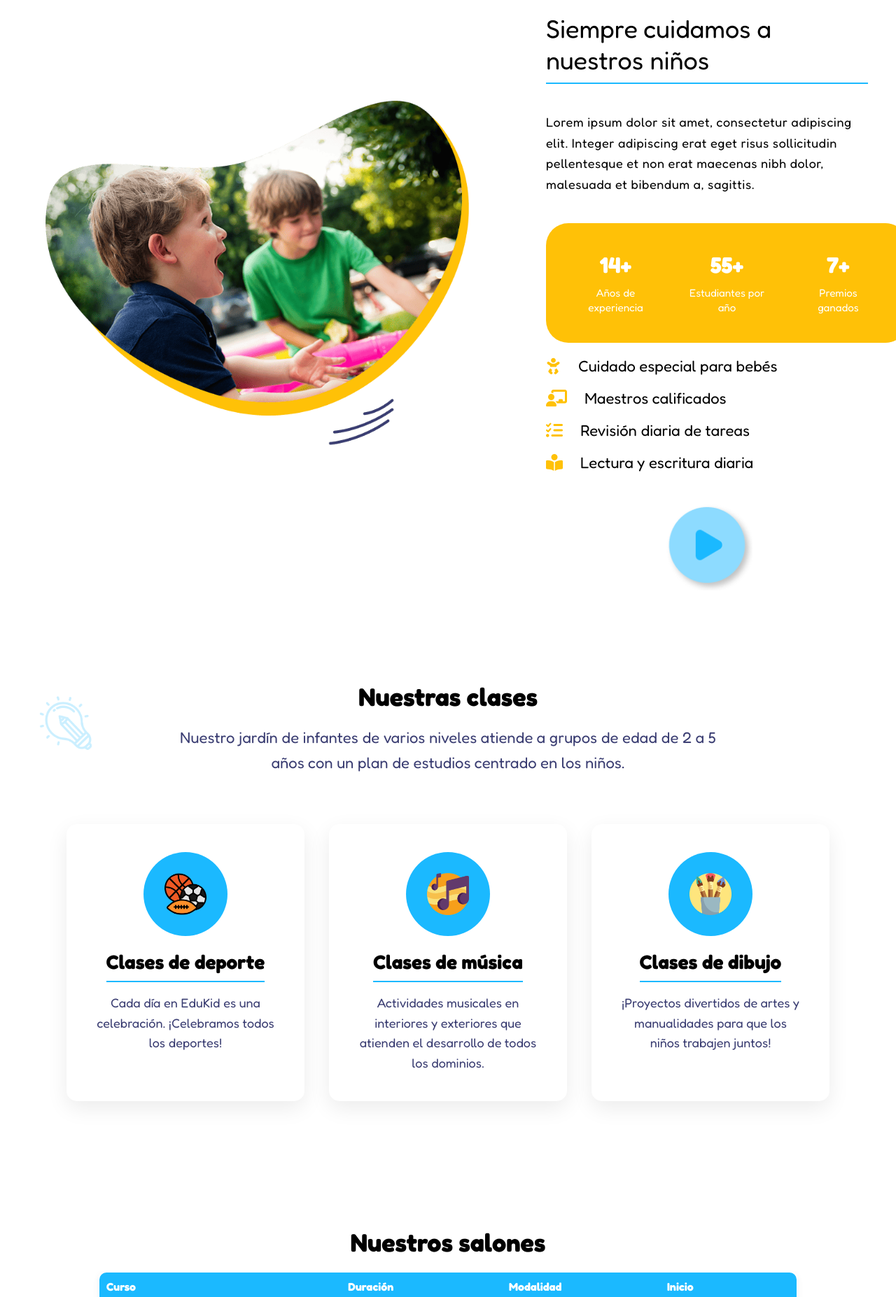
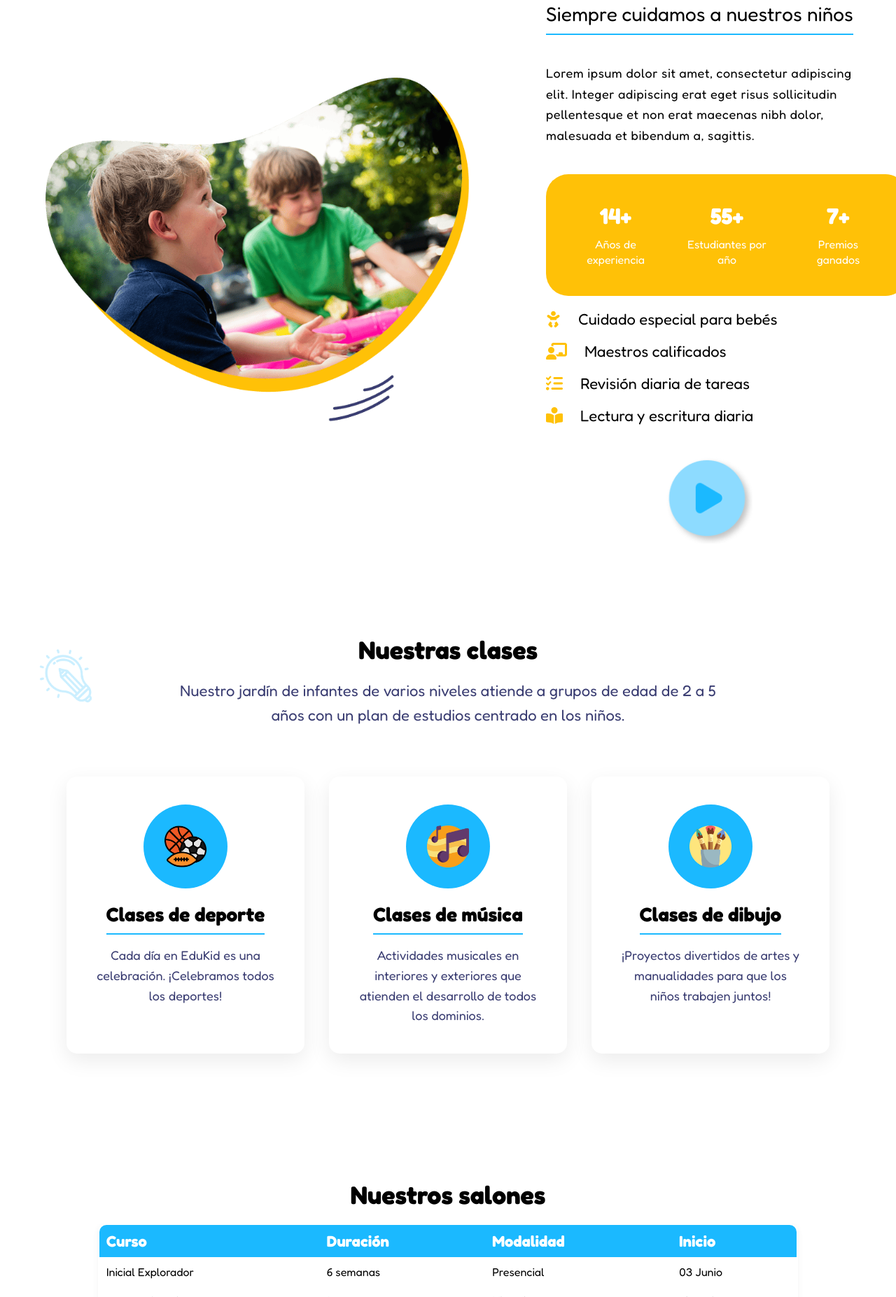
Before and after one commit to FabiCasC/web-colegio-preescolar, a plain HTML site: page index.html in a window 1280 px wide. Shown: the part 946-2800 px from the top of the page at 70% size. Drawn offline with Linux system fonts and the light colour scheme.

Commit message:
Tamaño de texto 1

```diff
--- a/assets/css/styles.css
+++ b/assets/css/styles.css
@@ -76,9 +76,16 @@ main {
   flex: 0 1 auto;
 }
 
-span,
+
+
+
 a.btn-tour {
   font-size: var(--text-md);
+  font-weight: 400;
+}
+
+span {
+  font-size: var(--text-sm);
   font-weight: 400;
 }
 
@@ -370,7 +377,7 @@ span.direccion {
 }
 
 .tituloCart {
-  font-size: var(--text-3xl);
+  font-size: var(--text-2xl);
   max-width: 100%;
   line-height: 125%;
   font-weight: 700;
@@ -380,7 +387,7 @@ span.direccion {
   margin-top: 15px;
   margin-bottom: 20px;
   font-weight: 400;
-  font-size: var(--text-2xl);
+  font-size: var(--text-xl);
   color: var(--color-negro);
   line-height: 125%;
   max-width: 100%;
@@ -430,7 +437,7 @@ img {
 }
 
 .txt-estats {
-  font-size: 0.95rem;
+  font-size: var(--text-sm);
   line-height: 140%;
   max-width: 116px;
   text-align: center;
@@ -650,7 +657,14 @@ TE PUEDE SERVIR PARA EL RESPONSIVE, GIAN
   color: var(--color-fd-blanco);
 }
 
-.tabla-edukid th, .tabla-edukid td {
+.tabla-edukid th {
+  padding: var(--spacing-xs);
+  border-bottom: 1px solid var(--color-fd-blanco);
+  text-align: left;
+  font-size: var(--text-lg);
+}
+
+.tabla-edukid td {
   padding: var(--spacing-xs);
   border-bottom: 1px solid var(--color-fd-blanco);
   text-align: left;
@@ -673,7 +687,7 @@ TE PUEDE SERVIR PARA EL RESPONSIVE, GIAN
 .subtitulo {
   color: var(--color-celeste);
   font-family: var(--fuente-fredoka);
-  font-size: var(--text-lg);
+  font-size: var(--text-xl);
   margin: 0;
   margin-top: 40px;
 }
@@ -791,7 +805,7 @@ TE PUEDE SERVIR PARA EL RESPONSIVE, GIAN
 }
 
 .event-content h4 {
-  font-size: var(--text-xl);
+  font-size: var(--text-lg);
   margin-bottom: 20px;
   color: var(--color-azulosc);
 }
@@ -819,7 +833,7 @@ TE PUEDE SERVIR PARA EL RESPONSIVE, GIAN
 
 .blog-header h3 {
   color: var(--color-azulc);
-  font-size: var(--text-lg);
+  font-size: var(--text-xl);
 }
 
 /* Cards container */
```
